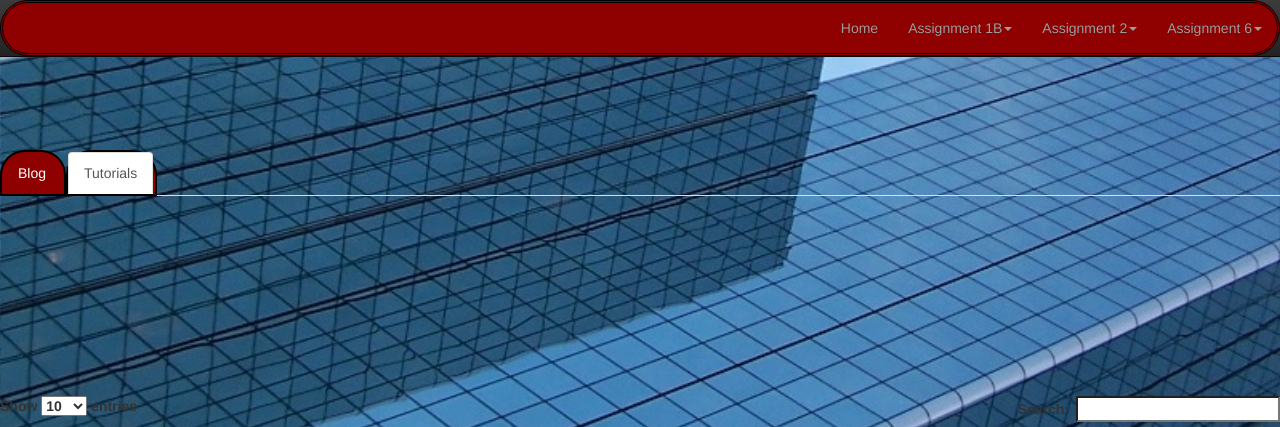
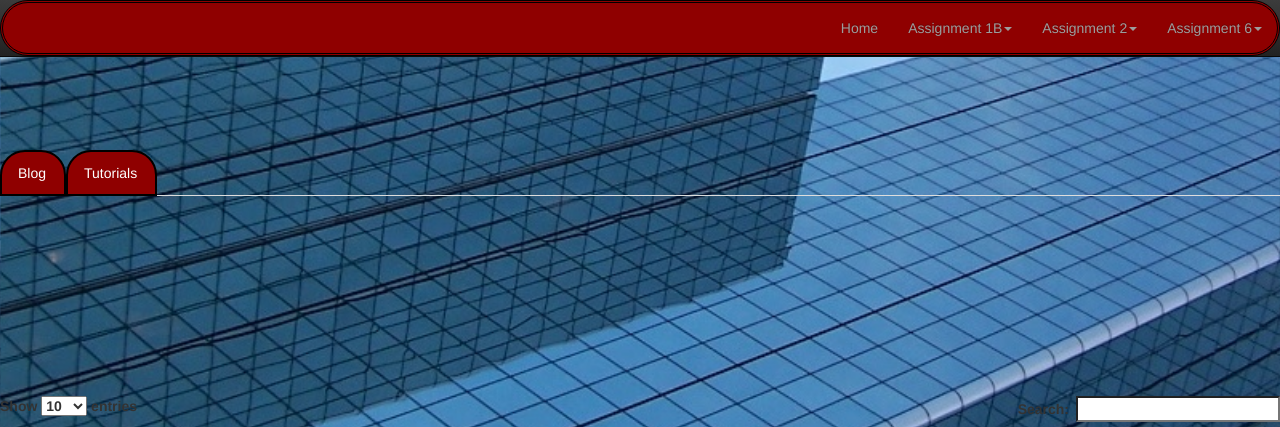
Before and after one commit to chrissteinkamp/aboutme, a plain HTML site: page tutorials.html in a window 1280 px wide. Shown: the top 427 px of the page. Drawn offline with Linux system fonts and the light colour scheme; files whose address does not match are found by name.

Commit message:
link final fix

```diff
--- a/tutorials.html
+++ b/tutorials.html
@@ -62,7 +62,7 @@
 			<!--Tabs-->
 			<ul class="nav nav-tabs">
 				<li id="tab2"><a class="white" href="ass6.html" >Blog</a></li>
-				<li id="tab3" class="active"><a class="white" href="tutorials.html">Tutorials</a></li>
+				<li id="tab3"><a class="white" href="tutorials.html">Tutorials</a></li>
 			</ul>
 
 
```
